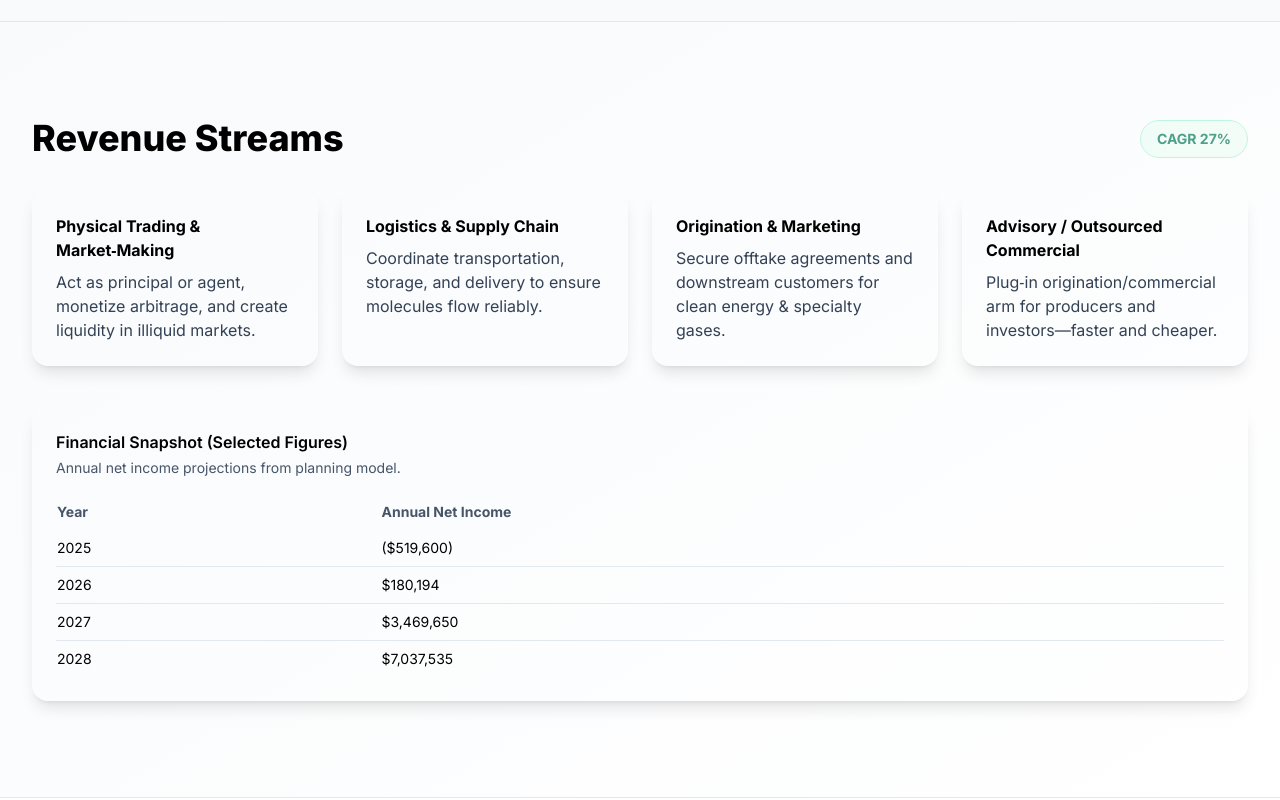
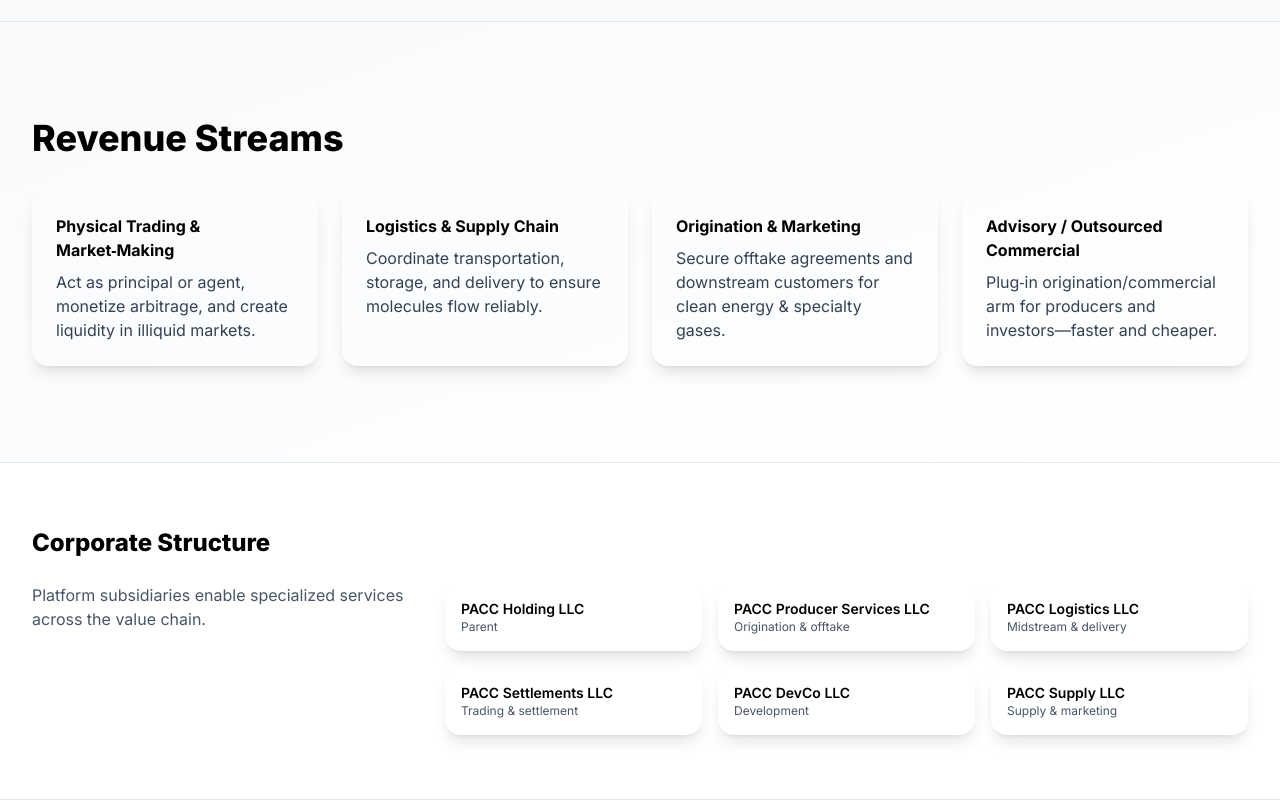
Before and after one commit to pacc-services/web, a Vue app: page / in a window 1280 px wide. Shown: the part 1820-2620 px from the top of the page. Built offline with nearby package versions, Linux system fonts and the light colour scheme.

Commit message:
Update meta images, add scroll margins, and remove financial snapshot
Co-authored-by: narduk <narduk@mac.com>

```diff
--- a/index.html
+++ b/index.html
@@ -16,7 +16,7 @@
     <!-- Open Graph Meta Tags -->
     <meta property="og:title" content="PACC – Pioneering Clean Molecules Market‑Maker">
     <meta property="og:description" content="Building the trusted bridge between producers and customers of the energy transition. We de‑risk supply, aggregate demand, and create structured pathways for hydrogen and clean molecules. Join us in accelerating the clean energy future.">
-    <meta property="og:image" content="https://pacc.tech/assets/logo_full-BJVEYx9I.png">
+    <meta property="og:image" content="/og-image.png">
     <meta property="og:image:width" content="1200">
     <meta property="og:image:height" content="630">
     <meta property="og:image:alt" content="PACC - Clean Molecules Market Maker with Golden Gate Bridge">
@@ -31,7 +31,7 @@
     <meta name="twitter:creator" content="@PACC">
     <meta name="twitter:title" content="PACC – Clean Molecules Market‑Maker">
     <meta name="twitter:description" content="Building the trusted bridge for hydrogen & clean energy. De‑risking supply, aggregating demand, creating the future of energy transition.">
-    <meta name="twitter:image" content="https://pacc.tech/assets/logo_full-BJVEYx9I.png">
+    <meta name="twitter:image" content="/og-image.png">
     <meta name="twitter:image:alt" content="PACC - Clean Molecules Market Maker">
 
     <!-- Additional Meta Tags -->
@@ -43,7 +43,7 @@
     <meta property="business:contact_data:email" content="info@pacc.tech">
 
     <!-- LinkedIn Meta Tags -->
-    <meta property="og:image:secure_url" content="https://pacc.tech/assets/logo_full-BJVEYx9I.png">
+    <meta property="og:image:secure_url" content="/og-image.png">
     <meta name="linkedin:owner" content="PACC">
   </head>
   <body>
--- a/src/components/sections/ApproachSection.vue
+++ b/src/components/sections/ApproachSection.vue
@@ -1,5 +1,5 @@
 <template>
-  <section id="approach" class="py-16 sm:py-20 lg:py-24 bg-gradient-to-b from-white to-slate-50 border-t border-slate-200">
+  <section id="approach" class="scroll-mt-28 py-16 sm:py-20 lg:py-24 bg-gradient-to-b from-white to-slate-50 border-t border-slate-200">
     <div class="max-w-7xl mx-auto px-4 sm:px-6 lg:px-8">
       <div class="grid md:grid-cols-3 gap-8">
         <div class="md:col-span-1 approach-header">
--- a/src/components/sections/ContactSection.vue
+++ b/src/components/sections/ContactSection.vue
@@ -1,5 +1,5 @@
 <template>
-  <section id="contact" class="relative py-16 sm:py-20 lg:py-24 bg-white border-t border-slate-200">
+  <section id="contact" class="scroll-mt-28 relative py-16 sm:py-20 lg:py-24 bg-white border-t border-slate-200">
     <div
       class="absolute inset-0 opacity-5"
       :style="`background-image: url('${bridgeBackground}'); background-size: cover; background-position: center;`"
--- a/src/components/sections/HeroSection.vue
+++ b/src/components/sections/HeroSection.vue
@@ -12,7 +12,7 @@
           <h1 class="hero-title text-4xl sm:text-5xl lg:text-6xl xl:text-7xl font-black tracking-tight text-white drop-shadow-lg">
             The bridge between clean molecule producers and customers
           </h1>
-          <p id="mission" class="hero-text text-lg sm:text-xl lg:text-2xl leading-relaxed text-white/90 drop-shadow">
+          <p id="mission" class="scroll-mt-28 hero-text text-lg sm:text-xl lg:text-2xl leading-relaxed text-white/90 drop-shadow">
             Our mission is to become the trusted bridge between producers and customers of the energy transition—delivering scale, certainty, and value across dislocated markets.
           </p>
           <div class="hero-buttons flex flex-wrap gap-4">
--- a/src/components/sections/LeadershipSection.vue
+++ b/src/components/sections/LeadershipSection.vue
@@ -1,5 +1,5 @@
 <template>
-  <section id="leadership" class="py-16 sm:py-20 lg:py-24 bg-gradient-to-b from-slate-50 to-white border-t border-slate-200">
+  <section id="leadership" class="scroll-mt-28 py-16 sm:py-20 lg:py-24 bg-gradient-to-b from-slate-50 to-white border-t border-slate-200">
     <div class="max-w-7xl mx-auto px-4 sm:px-6 lg:px-8">
       <div class="flex items-end justify-between flex-wrap gap-4" data-animate="fade-up">
         <h2 class="text-3xl sm:text-4xl font-extrabold bg-gradient-to-r from-brand to-brand-green bg-clip-text text-transparent">Leadership Team</h2>
--- a/src/components/sections/MarketProblemSection.vue
+++ b/src/components/sections/MarketProblemSection.vue
@@ -1,5 +1,5 @@
 <template>
-  <section id="problem" class="py-16 sm:py-20 lg:py-24 bg-slate-50 border-t border-slate-200">
+  <section id="problem" class="scroll-mt-28 py-16 sm:py-20 lg:py-24 bg-slate-50 border-t border-slate-200">
     <div class="max-w-7xl mx-auto px-4 sm:px-6 lg:px-8">
       <div class="grid md:grid-cols-2 gap-8">
         <div>
@@ -10,7 +10,7 @@
             </li>
           </ul>
         </div>
-        <div id="solution" class="card p-6 relative overflow-hidden">
+        <div id="solution" class="scroll-mt-28 card p-6 relative overflow-hidden">
           <img
             :src="bridgeImage"
             alt="Bridge representing connection"
--- a/src/components/sections/RevenueSection.vue
+++ b/src/components/sections/RevenueSection.vue
@@ -1,11 +1,8 @@
 <template>
-  <section id="revenue" class="py-16 sm:py-20 lg:py-24 bg-gradient-to-br from-slate-50 to-white border-t border-slate-200">
+  <section id="revenue" class="scroll-mt-28 py-16 sm:py-20 lg:py-24 bg-gradient-to-br from-slate-50 to-white border-t border-slate-200">
     <div class="max-w-7xl mx-auto px-4 sm:px-6 lg:px-8">
       <div class="flex items-end justify-between flex-wrap gap-4" data-animate="fade-up">
         <h2 class="text-3xl sm:text-4xl font-extrabold">Revenue Streams</h2>
-        <span class="text-sm px-4 py-2 rounded-full bg-gradient-to-r from-emerald-50 to-green-50 text-emerald-700 border border-emerald-200 font-bold animate-pulse">
-          CAGR 27%
-        </span>
       </div>
 
       <div class="mt-8 grid sm:grid-cols-2 lg:grid-cols-4 gap-6">
@@ -20,15 +17,14 @@
         />
       </div>
 
-      <FinancialSnapshot :data="financialData" />
+
     </div>
   </section>
 </template>
 
 <script setup lang="ts">
 import RevenueCard from '@/components/ui/RevenueCard.vue'
-import FinancialSnapshot from '@/components/ui/FinancialSnapshot.vue'
-import type { RevenueStream, FinancialData } from '@/types'
+import type { RevenueStream } from '@/types'
 
 const revenueStreams: RevenueStream[] = [
   {
@@ -49,10 +45,5 @@ const revenueStreams: RevenueStream[] = [
   },
 ]
 
-const financialData: FinancialData[] = [
-  { year: '2025', netIncome: '($519,600)' },
-  { year: '2026', netIncome: '$180,194' },
-  { year: '2027', netIncome: '$3,469,650' },
-  { year: '2028', netIncome: '$7,037,535' },
-]
+
 </script>
```
Also changed, not shown: vercel.json.
